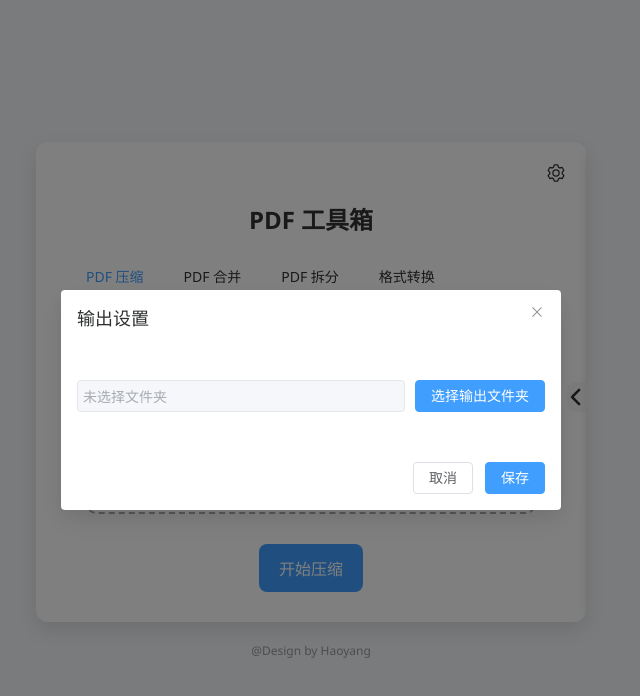
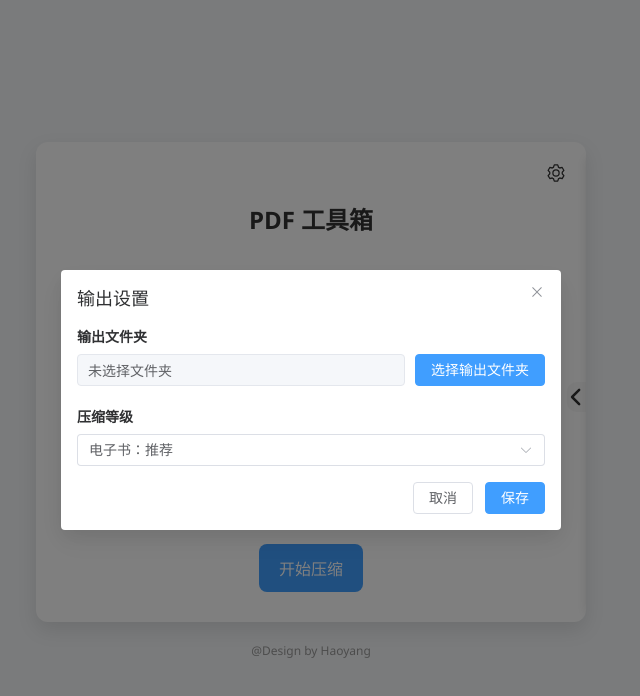
Before and after one commit to Fussyzhy/Pdf-Squeezer, a Vue app: page / in a window 1280 px wide. Both pictures are taken after a click on the icon 885 px from the left and 172 px from the top of the page. Shown: the top 696 px of the page, without its empty margins (329-969 px from the left). Built offline with nearby package versions, Linux system fonts and the light colour scheme.

Commit message:
新增压缩质量

```diff
--- a/electron/preload.ts
+++ b/electron/preload.ts
@@ -4,6 +4,6 @@ const { contextBridge, ipcRenderer } = require('electron');
 contextBridge.exposeInMainWorld('electronAPI', {
   selectInputFiles: () => ipcRenderer.invoke('select-input-files'),
   selectOutputFolder: () => ipcRenderer.invoke('select-output-folder'),
-  compressPDFBuffer: (inputFile, outputFolder) => ipcRenderer.invoke('compress-pdf-buffer', inputFile, outputFolder),
+  compressPDFBuffer: (inputFiles, outputFolder, level) => ipcRenderer.invoke('compress-pdf-buffer', inputFiles, outputFolder, level),
   mergePDFBuffer: (inputFiles, outputFolder) => ipcRenderer.invoke('merge-pdf-buffer', inputFiles, outputFolder),
 });
--- a/src/env.d.ts
+++ b/src/env.d.ts
@@ -1,12 +1,14 @@
 export {};
+
+type CompressionLevel = 'screen' | 'ebook' | 'printer' | 'prepress' | 'default';
 
 declare global {
   interface Window {
     electronAPI: {
       selectOutputFolder: () => Promise<string | null>;
       selectInputFiles: () => Promise<{ name: string; buffer: ArrayBuffer }[]>;
-      compressPDFBuffer: (inputFiles: { name: string; buffer: Uint8Array}[], outputFolder: string) => Promise<{ success: boolean; error?: string }>;
-      mergePDFBuffer: (inputFiles: { name: string; buffer: Uint8Array}[], outputFolder: string) => Promise<{ success: boolean; error?: string }>;
+      compressPDFBuffer: (inputFiles: { name: string; buffer: Uint8Array }[], outputFolder: string, level: CompressionLevel) => Promise<{ success: boolean; error?: string }>;
+      mergePDFBuffer: (inputFiles: { name: string; buffer: Uint8Array }[], outputFolder: string) => Promise<{ success: boolean; error?: string }>;
     };
   }
 }
--- a/src/views/Home.vue
+++ b/src/views/Home.vue
@@ -3,48 +3,37 @@
     <h2>PDF 工具箱</h2>
 
     <el-tabs v-model="activeTab" class="tool-tabs">
-
-      <!-- PDF 压缩 -->
       <el-tab-pane label="PDF 压缩" name="compress">
-
-        <compress-view @update:fileList="updateFileList" @handle-compress="handleCompress"/>
-
+        <compress-view @update:fileList="updateFileList" @handle-compress="handleCompress" />
       </el-tab-pane>
 
-
-      <!-- PDF 合并 -->
       <el-tab-pane label="PDF 合并" name="merge">
-        <merge-view @update:fileList="updateFileList" @handle-merge="handleMerge"/>
+        <merge-view @update:fileList="updateFileList" @handle-merge="handleMerge" />
       </el-tab-pane>
 
-
-      <!-- PDF 拆分 -->
       <el-tab-pane label="PDF 拆分" name="split">
-
         <div class="placeholder">
           PDF 拆分功能开发中
         </div>
-
       </el-tab-pane>
 
-
-      <!-- 格式转换 -->
       <el-tab-pane label="格式转换" name="convert">
-
         <div class="placeholder">
           PDF 转换功能开发中
         </div>
-
       </el-tab-pane>
-
     </el-tabs>
 
     <div class="setting-btn">
       <el-icon @click="handleOpenSettings"><Setting /></el-icon>
     </div>
 
-    <div class="file-list-container" :class="{hide: !fileListVisible}">
-      <pdf-file-list v-model="fileList" @update:visible="(visible) => fileListVisible = visible" :visible="fileListVisible"/>
+    <div class="file-list-container" :class="{ hide: !fileListVisible }">
+      <pdf-file-list
+        v-model="fileList"
+        :visible="fileListVisible"
+        @update:visible="(visible) => fileListVisible = visible"
+      />
     </div>
   </div>
 
@@ -55,80 +44,98 @@
 <script setup lang="ts">
 import { ElMessage } from 'element-plus'
 import { ref } from 'vue'
+
+type CompressionLevel = 'screen' | 'ebook' | 'printer' | 'prepress' | 'default'
+
+const DEFAULT_COMPRESSION_LEVEL: CompressionLevel = 'ebook'
+const compressionLevels: CompressionLevel[] = ['screen', 'ebook', 'printer', 'prepress', 'default']
+
 const activeTab = ref('compress')
-// loading
 const isLoading = ref(false)
-// 设置窗口
 const settingsVisible = ref(false)
+const fileListVisible = ref(false)
+const fileList = ref<{ name: string; buffer: ArrayBuffer }[]>([])
+
 const handleOpenSettings = () => {
   settingsVisible.value = true
 }
 
-const fileListVisible = ref(false)
-// 文件列表
-const fileList = ref<{ name: string; buffer: ArrayBuffer }[]>([])
+const updateFileList = (val: { name: string; buffer: ArrayBuffer }[]) => {
+  if (!val.length) return
 
-// 更新文件列表
-const updateFileList = (val: { name: string; buffer: ArrayBuffer }[]) => {
-  if(!val.length) return
   fileList.value.push(...val)
-  ElMessage.success('文件已添加到列表！')
+  ElMessage.success('文件已添加到列表')
+}
+
+const getCompressionLevel = (): CompressionLevel => {
+  const savedLevel = localStorage.getItem('compressionLevel')
+
+  if (compressionLevels.includes(savedLevel as CompressionLevel)) {
+    return savedLevel as CompressionLevel
+  }
+
+  return DEFAULT_COMPRESSION_LEVEL
 }
 
 const handleCompress = async () => {
   if (!fileList.value.length) {
-    ElMessage.error('请上传 PDF 文件！')
+    ElMessage.error('请先上传 PDF 文件')
     return
   }
+
   const outputFolder = localStorage.getItem('outputFolder')
+  const compressionLevel = getCompressionLevel()
+
   if (!outputFolder) {
-    ElMessage.error('请设置输出文件夹！')
+    ElMessage.error('请先设置输出文件夹')
     return
   }
+
   try {
-    const _files = fileList.value.map((item) => ({
+    const files = fileList.value.map((item) => ({
       name: item.name,
-      buffer: new Uint8Array(item.buffer)
+      buffer: new Uint8Array(item.buffer),
     }))
-    const result = await window.electronAPI.compressPDFBuffer(
-      _files,
-      outputFolder
-    )
+
+    const result = await window.electronAPI.compressPDFBuffer(files, outputFolder, compressionLevel)
+
     if (result.success) {
-      ElMessage.success('压缩完成！')
+      ElMessage.success('压缩完成')
     } else {
       ElMessage.error('压缩失败')
       console.log(result.error)
     }
   } catch (err) {
     ElMessage.error('压缩失败')
+    console.log(err)
   } finally {
     isLoading.value = false
   }
 }
 
-// 合并 PDF
 const handleMerge = async () => {
   if (!fileList.value.length) {
-    ElMessage.error('请上传 PDF 文件！')
+    ElMessage.error('请先上传 PDF 文件')
     return
   }
+
   const outputFolder = localStorage.getItem('outputFolder')
+
   if (!outputFolder) {
-    ElMessage.error('请设置输出文件夹！')
+    ElMessage.error('请先设置输出文件夹')
     return
   }
+
   try {
-    const _files = fileList.value.map((item) => ({
+    const files = fileList.value.map((item) => ({
       name: item.name,
-      buffer: new Uint8Array(item.buffer)
+      buffer: new Uint8Array(item.buffer),
     }))
-    const result = await window.electronAPI.mergePDFBuffer(
-      _files,
-      outputFolder
-    )
+
+    const result = await window.electronAPI.mergePDFBuffer(files, outputFolder)
+
     if (result.success) {
-      ElMessage.success('合并完成！')
+      ElMessage.success('合并完成')
     } else {
       ElMessage.error('合并失败')
       console.log(result.error)
@@ -146,7 +153,7 @@ const handleMerge = async () => {
   background: #fff;
   padding: 40px 50px;
   border-radius: 12px;
-  box-shadow: 0 8px 20px rgba(0,0,0,0.1);
+  box-shadow: 0 8px 20px rgba(0, 0, 0, 0.1);
   text-align: center;
   width: 450px;
   position: relative;
@@ -176,7 +183,7 @@ const handleMerge = async () => {
     background: #fff;
     border: 1px solid #eee;
     border-radius: 8px;
-    box-shadow: 0 4px 12px rgba(0,0,0,0.1);
+    box-shadow: 0 4px 12px rgba(0, 0, 0, 0.1);
     padding: 10px;
     z-index: 10;
     transition: all 0.3s ease;
@@ -224,5 +231,4 @@ span {
   display: flex;
   justify-content: center;
 }
-
 </style>
--- a/src/views/components/dialog/SystemSettingDialog.vue
+++ b/src/views/components/dialog/SystemSettingDialog.vue
@@ -7,12 +7,30 @@
     @close="handleClose"
     align-center
   >
-    <div style="display: flex; align-items: center; gap: 10px; height: 100px;">
-      <div style="flex: 1; border: 1px solid #e4e7ed; padding: 5px; border-radius: 4px; background-color: #f5f7fa; color: #a8abb2; text-overflow: ellipsis; white-space: nowrap; overflow: hidden;">
-        {{ form.outputFolder || '未选择文件夹' }}
+    <div class="setting-form">
+      <div class="setting-group">
+        <div class="setting-label">输出文件夹</div>
+        <div class="folder-row">
+          <div class="folder-value">
+            {{ form.outputFolder || '未选择文件夹' }}
+          </div>
+          <el-button type="primary" @click="handleSelectOutput">选择输出文件夹</el-button>
+        </div>
       </div>
-      <el-button type="primary" @click="handleSelectOutput">选择输出文件夹</el-button>
+
+      <div class="setting-group">
+        <div class="setting-label">压缩等级</div>
+        <el-select v-model="form.compressionLevel" placeholder="请选择压缩等级">
+          <el-option
+            v-for="option in compressionLevelOptions"
+            :key="option.value"
+            :label="option.label"
+            :value="option.value"
+          />
+        </el-select>
+      </div>
     </div>
+
     <template #footer>
       <el-button @click="handleClose">取消</el-button>
       <el-button type="primary" @click="handleSave">保存</el-button>
@@ -21,10 +39,20 @@
 </template>
 
 <script setup lang="ts">
-import { reactive, ref, watch } from 'vue';
+import { reactive, watch } from 'vue';
 import { ElMessage } from 'element-plus';
 
-// 是否显示 Dialog
+type CompressionLevel = 'screen' | 'ebook' | 'printer' | 'prepress' | 'default';
+
+const DEFAULT_COMPRESSION_LEVEL: CompressionLevel = 'ebook';
+const compressionLevelOptions: { label: string; value: CompressionLevel }[] = [
+  { label: '屏幕：最小体积', value: 'screen' },
+  { label: '电子书：推荐', value: 'ebook' },
+  { label: '打印：较高质量', value: 'printer' },
+  { label: '印前：更高质量', value: 'prepress' },
+  { label: '默认：尽量保留细节', value: 'default' },
+];
+
 const props = defineProps<{
   modelValue: boolean;
 }>()
@@ -33,33 +61,42 @@ const emit = defineEmits<{
   (e: 'update:modelValue', value: boolean): void;
 }>()
 
-// 表单数据
-const form = reactive({
-  username: '',
-  language: 'zh',
-  autoUpdate: true,
-  themeColor: '#409EFF',
+const form = reactive<{
+  outputFolder: string;
+  compressionLevel: CompressionLevel;
+}>({
   outputFolder: '',
+  compressionLevel: DEFAULT_COMPRESSION_LEVEL,
 });
+
+const getSavedCompressionLevel = (): CompressionLevel => {
+  const savedLevel = localStorage.getItem('compressionLevel');
+
+  if (compressionLevelOptions.some((option) => option.value === savedLevel)) {
+    return savedLevel as CompressionLevel;
+  }
+
+  return DEFAULT_COMPRESSION_LEVEL;
+};
 
 const handleClose = () => {
   emit('update:modelValue', false);
 }
 
-// 保存表单
 const handleSave = () => {
-  console.log('保存设置', { ...form });
-  // 保存输出文件夹到 localStorage
   localStorage.setItem('outputFolder', form.outputFolder);
+  localStorage.setItem('compressionLevel', form.compressionLevel);
   ElMessage.success('设置已保存');
   handleClose();
 };
 
 watch(() => props.modelValue, (newVal) => {
+  if (!newVal) return;
+
   form.outputFolder = localStorage.getItem('outputFolder') || '';
+  form.compressionLevel = getSavedCompressionLevel();
 })
 
-// 选择输出文件夹
 const handleSelectOutput = async () => {
   const folder = await window.electronAPI.selectOutputFolder();
   if (folder) form.outputFolder = folder;
@@ -68,6 +105,46 @@ const handleSelectOutput = async () => {
 
 <style scoped lang="scss">
 .system-setting-dialog :deep(.el-dialog__body) {
-  min-height: 400px;
+  min-height: 240px;
+}
+
+.setting-form {
+  display: flex;
+  flex-direction: column;
+  gap: 20px;
+}
+
+.setting-group {
+  display: flex;
+  flex-direction: column;
+  gap: 8px;
+}
+
+.setting-label {
+  text-align: left;
+  color: #303133;
+  font-weight: 600;
+}
+
+.folder-row {
+  display: flex;
+  align-items: center;
+  gap: 10px;
+}
+
+.folder-value {
+  flex: 1;
+  border: 1px solid #e4e7ed;
+  padding: 5px 10px;
+  border-radius: 4px;
+  background-color: #f5f7fa;
+  color: #606266;
+  text-overflow: ellipsis;
+  white-space: nowrap;
+  overflow: hidden;
+}
+
+:deep(.el-select) {
+  width: 100%;
 }
 </style>
```
Also changed, not shown: electron/main.ts (+28 -28 lines).
